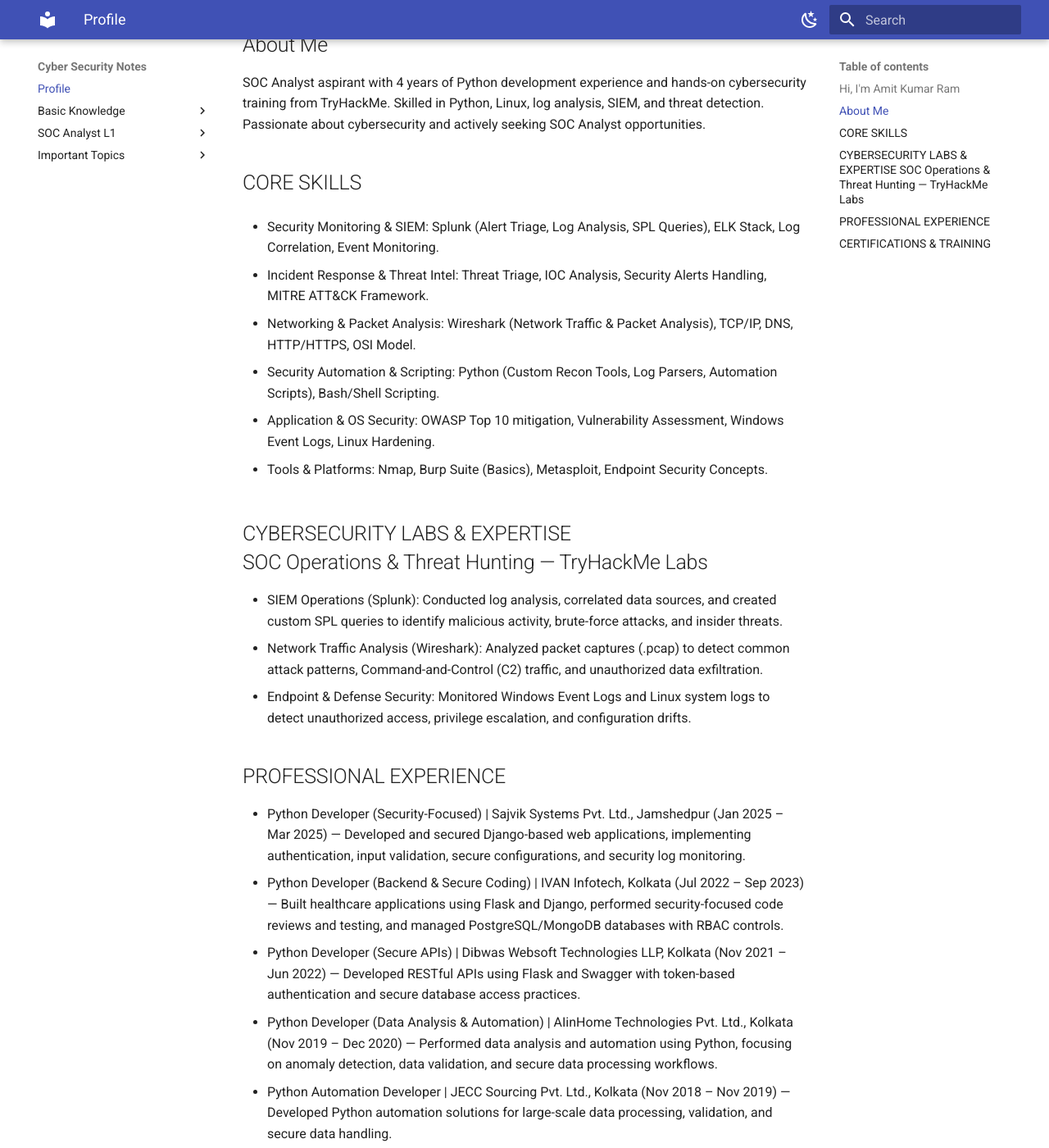
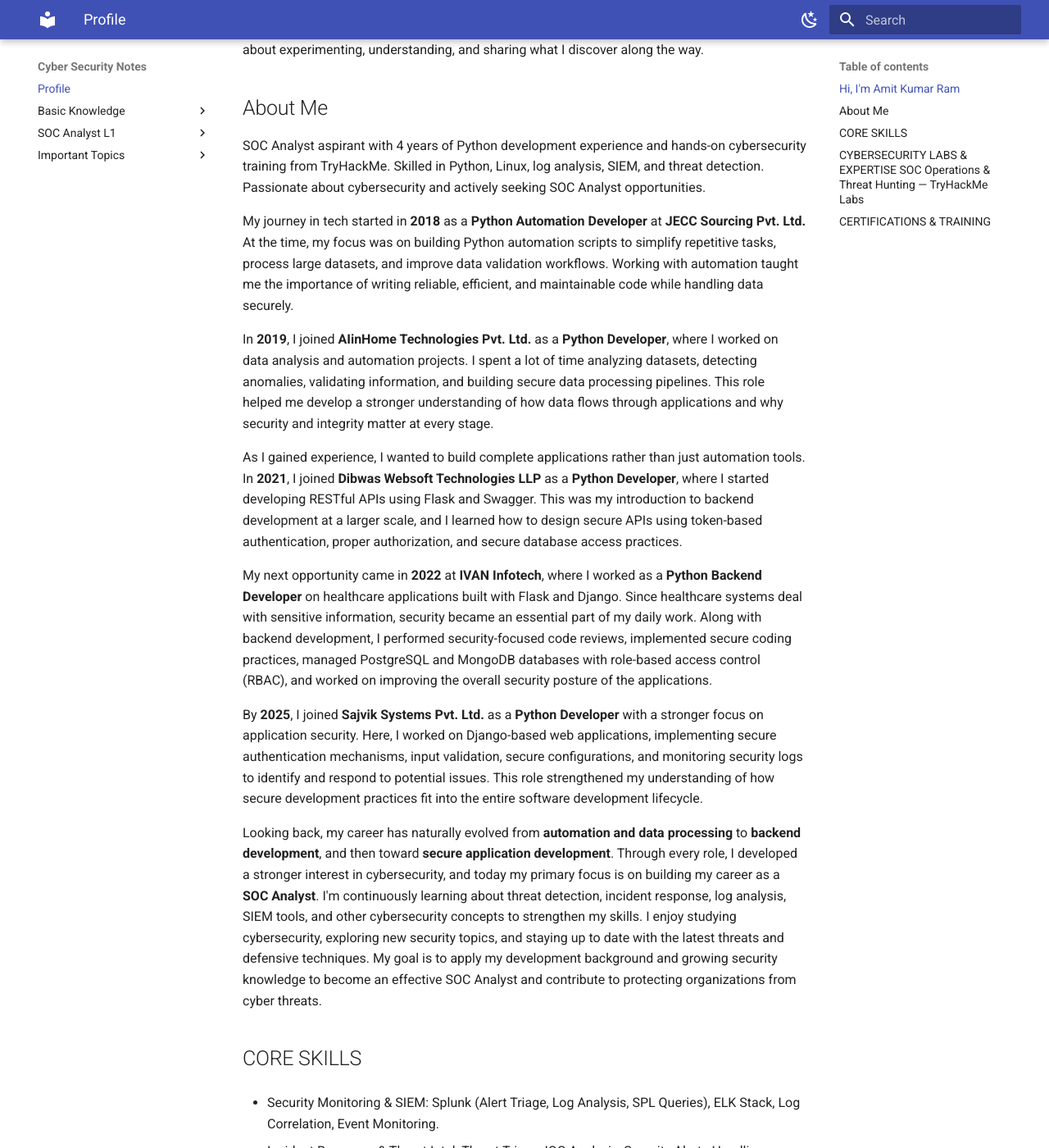
Before and after one commit to amitkumarram7575/amitkumarram7575.github.io, an MkDocs documentation site: the page built from docs/index.md, in a window 1280 px wide and 1400 px high, scrolled down 285 px. Shown: the whole window at 82% size. Built offline with MkDocs 1.6.1 and Material for MkDocs 9.7.7, drawn with Linux system fonts in a browser that asks for light colours; some of the changed text lies outside the part shown.

Commit message:
29-June-2026 change profile

```diff
--- a/docs/index.md
+++ b/docs/index.md
@@ -1,10 +1,23 @@
 ## Hi, I'm Amit Kumar Ram
 
-Committed to continuous learning and professional growth in cybersecurity. I break things, understand why they break, and write it all up so the knowledge doesn't stay locked away.
+I'm someone who's always curious to learn something new in cybersecurity. I enjoy exploring how systems work, breaking things in a safe and ethical way, and figuring out why they behave the way they do. Every challenge teaches me something different, and I like turning those lessons into write-ups, blogs, or notes so the knowledge doesn't stay with just me. For me, learning is all about experimenting, understanding, and sharing what I discover along the way.
 
 ## About Me
 
 SOC Analyst aspirant with 4 years of Python development experience and hands-on cybersecurity training from TryHackMe. Skilled in Python, Linux, log analysis, SIEM, and threat detection. Passionate about cybersecurity and actively seeking SOC Analyst opportunities.
+
+My journey in tech started in **2018** as a **Python Automation Developer** at **JECC Sourcing Pvt. Ltd.** At the time, my focus was on building Python automation scripts to simplify repetitive tasks, process large datasets, and improve data validation workflows. Working with automation taught me the importance of writing reliable, efficient, and maintainable code while handling data securely.
+
+In **2019**, I joined **AIinHome Technologies Pvt. Ltd.** as a **Python Developer**, where I worked on data analysis and automation projects. I spent a lot of time analyzing datasets, detecting anomalies, validating information, and building secure data processing pipelines. This role helped me develop a stronger understanding of how data flows through applications and why security and integrity matter at every stage.
+
+As I gained experience, I wanted to build complete applications rather than just automation tools. In **2021**, I joined **Dibwas Websoft Technologies LLP** as a **Python Developer**, where I started developing RESTful APIs using Flask and Swagger. This was my introduction to backend development at a larger scale, and I learned how to design secure APIs using token-based authentication, proper authorization, and secure database access practices.
+
+My next opportunity came in **2022** at **IVAN Infotech**, where I worked as a **Python Backend Developer** on healthcare applications built with Flask and Django. Since healthcare systems deal with sensitive information, security became an essential part of my daily work. Along with backend development, I performed security-focused code reviews, implemented secure coding practices, managed PostgreSQL and MongoDB databases with role-based access control (RBAC), and worked on improving the overall security posture of the applications.
+
+By **2025**, I joined **Sajvik Systems Pvt. Ltd.** as a **Python Developer** with a stronger focus on application security. Here, I worked on Django-based web applications, implementing secure authentication mechanisms, input validation, secure configurations, and monitoring security logs to identify and respond to potential issues. This role strengthened my understanding of how secure development practices fit into the entire software development lifecycle.
+
+Looking back, my career has naturally evolved from **automation and data processing** to **backend development**, and then toward **secure application development**. Through every role, I developed a stronger interest in cybersecurity, and today my primary focus is on building my career as a **SOC Analyst**. I'm continuously learning about threat detection, incident response, log analysis, SIEM tools, and other cybersecurity concepts to strengthen my skills. I enjoy studying cybersecurity, exploring new security topics, and staying up to date with the latest threats and defensive techniques. My goal is to apply my development background and growing security knowledge to become an effective SOC Analyst and contribute to protecting organizations from cyber threats.
+
 
 ## CORE SKILLS
 
@@ -26,20 +39,6 @@
 - Network Traffic Analysis (Wireshark): Analyzed packet captures (.pcap) to detect common attack patterns, Command-and-Control (C2) traffic, and unauthorized data exfiltration.
 - Endpoint & Defense Security: Monitored Windows Event Logs and Linux system logs to detect unauthorized access, privilege escalation, and configuration drifts.
 
-## PROFESSIONAL EXPERIENCE
-
-- Python Developer (Security-Focused) | Sajvik Systems Pvt. Ltd., Jamshedpur (Jan 2025 – Mar 2025) —
-Developed and secured Django-based web applications, implementing authentication, input validation, secure configurations, and security log monitoring.
-- Python Developer (Backend & Secure Coding) | IVAN Infotech, Kolkata (Jul 2022 – Sep 2023) — Built
-healthcare applications using Flask and Django, performed security-focused code reviews and testing, and managed PostgreSQL/MongoDB databases with RBAC controls.
-- Python Developer (Secure APIs) | Dibwas Websoft Technologies LLP, Kolkata (Nov 2021 – Jun 2022) —
-Developed RESTful APIs using Flask and Swagger with token-based authentication and secure database
-access practices.
-- Python Developer (Data Analysis & Automation) | AIinHome Technologies Pvt. Ltd., Kolkata (Nov 2019 – Dec 2020) — Performed data analysis and automation using Python, focusing on anomaly detection, data
-validation, and secure data processing workflows.
-- Python Automation Developer | JECC Sourcing Pvt. Ltd., Kolkata (Nov 2018 – Nov 2019) — Developed
-Python automation solutions for large-scale data processing, validation, and secure data handling.
-
 ## CERTIFICATIONS & TRAINING
 - SOC Level 1 Training – TryHackMe (SIEM, Endpoint Monitoring, Incident Handling)
 - Cyber Security 101 Training – TryHackMe (Networking, Cryptography, Defensive Security)
```
